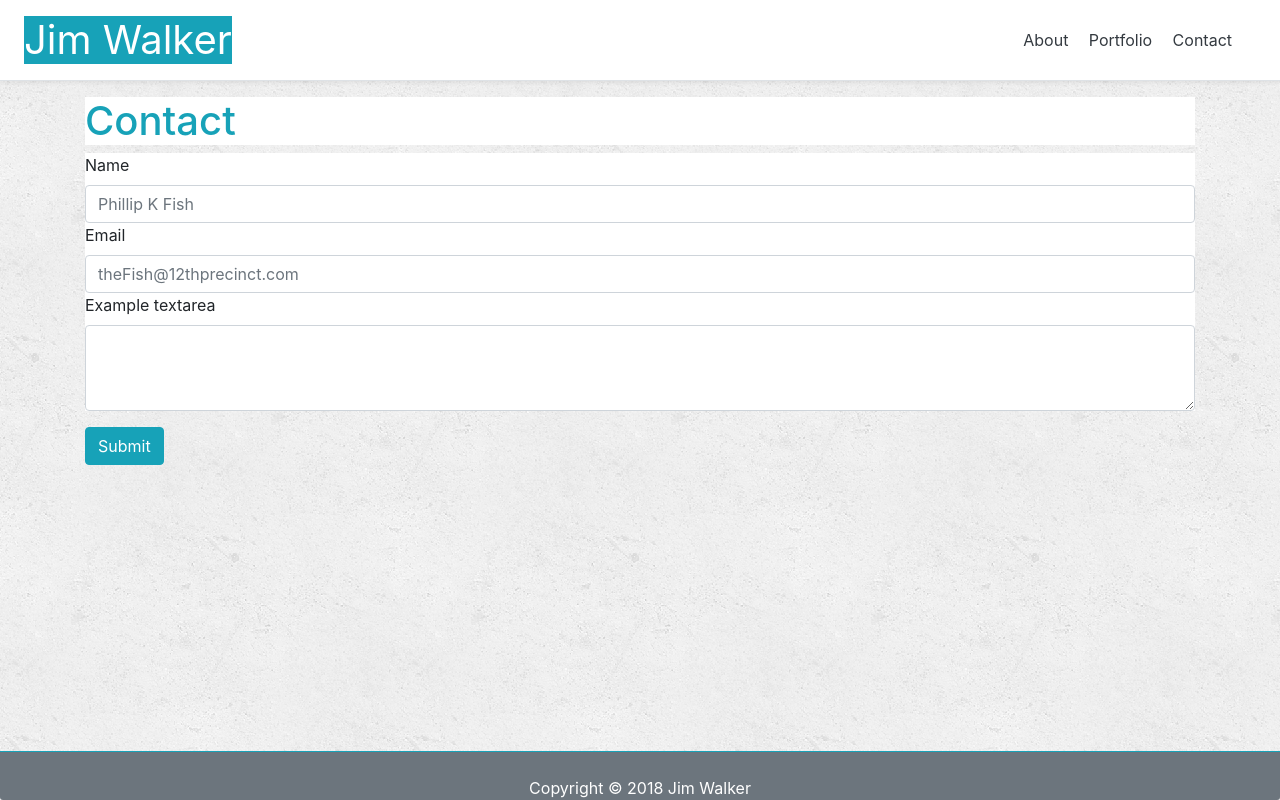
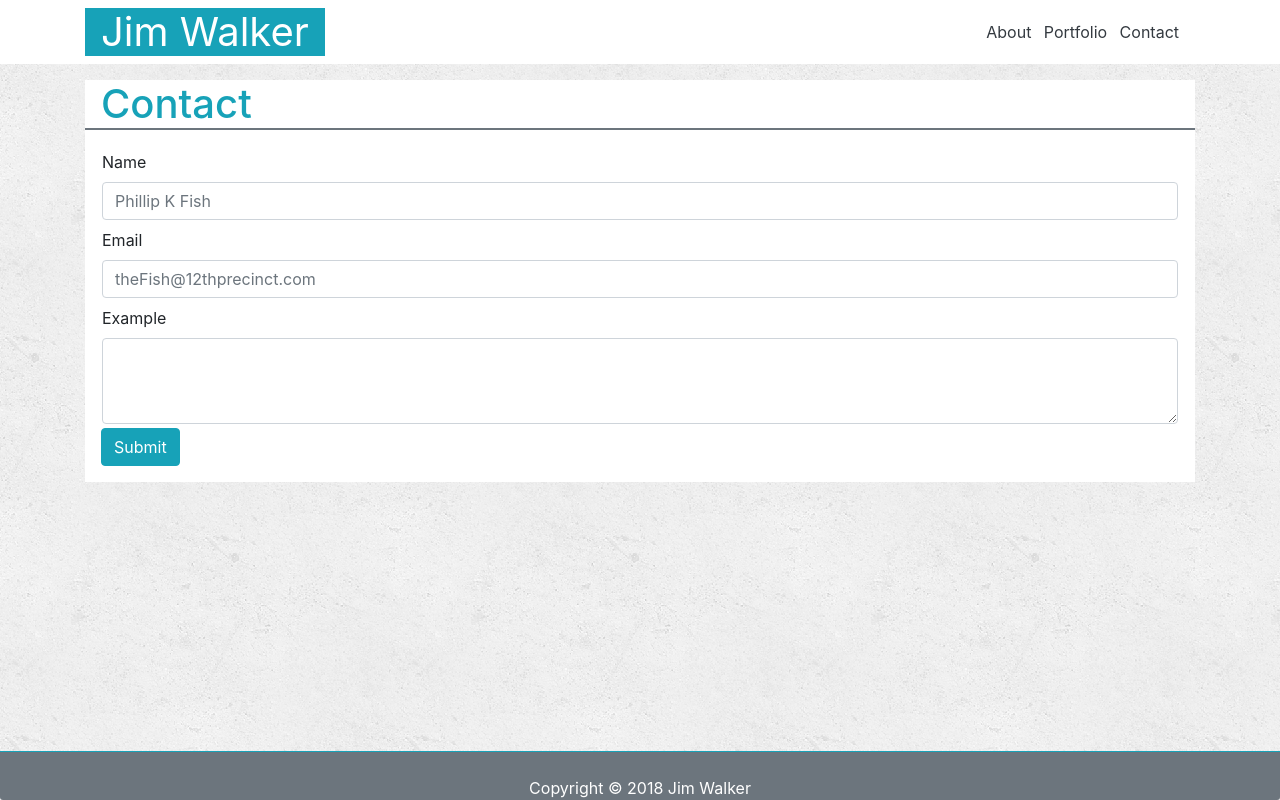
Before and after one commit to jim-walker/Bootstrap-Portfolio, a plain HTML site: page contact.html in a window 1280 px wide. Drawn offline with nearby package versions, Linux system fonts and the light colour scheme.

Commit message:
Bootstrap Final

```diff
--- a/contact.html
+++ b/contact.html
@@ -10,27 +10,35 @@
         <title>About Me Page</title>
     </head>
     <body>
-        <div class="d-flex flex-column flex-md-row align-items-center p-3 px-md-4 mb-3 bg-white border-bottom shadow-sm">
-            <h1 class="my-0 mr-md-auto font-weight-normal bg-info text-white">Jim Walker</h1>
-            <nav class="my-2 my-md-0 mr-md-3">
-                <a class="p-2 text-dark" href="index.html">About</a>
-                <a class="p-2 text-dark" href="portfolio.html">Portfolio</a>
-                <a class="p-2 text-dark" href="#">Contact</a>
-            </nav>
-        </div>
-        <div class="container">
+        <nav class="navbar navbar-expand-md bg-white">
+            <div class="container d-flex flex-md-row align-items-center bg-white">
+                <h1 class="my-0 py-0 font-weight-normal bg-info text-white px-3">Jim Walker</h1>
+                <div class="px-3">
+                    <a class="text-dark" href="index.html">About</a>
+                    <a class="p-2 text-dark" href="portfolio.html">Portfolio</a>
+                    <a class="text-dark" href="#">Contact</a>
+                </div>
+            </div>
+        </nav>
+        <div class="container my-3">
             <section>
-                <h1 class="bg-white text-info">Contact</h1>
+                <h1 class="bg-white text-info px-3 mb-0 border-bottom border-secondary">Contact</h1>
                 <form>
-                    <div class="form-group bg-white">
+                    <div class="form-group bg-white p-3 border-top border-secondary">
+                        <div class="row py-1 px-3">
                         <label for="exampleInputName1">Name</label>
                         <input type="name" class="form-control" id="exampleInputName1" aria-describedby="emailHelp" placeholder="Phillip K Fish">
+                        </div>
+                        <div class="row py-1 px-3">
                         <label for="exampleInputEmail1">Email</label>
                         <input type="email" class="form-control" id="exampleInputEmail1" placeholder="theFish@12thprecinct.com">
-                        <label for="exampleFormControlTextarea1">Example textarea</label>
+                        </div>
+                        <div class="row py-1 px-3">
+                        <label for="exampleFormControlTextarea1">Example</label>
                         <textarea class="form-control" id="exampleFormControlTextarea1" rows="3"></textarea>
+                        </div>
+                    <button type="submit" class="btn btn-info">Submit</button>
                     </div>
-                    <button type="submit" class="btn btn-info">Submit</button>
                 </form>
             </section>
         </div>
```
Also changed, not shown: index.html (+2 -2 lines), portfolio.html (+13 -11 lines).
